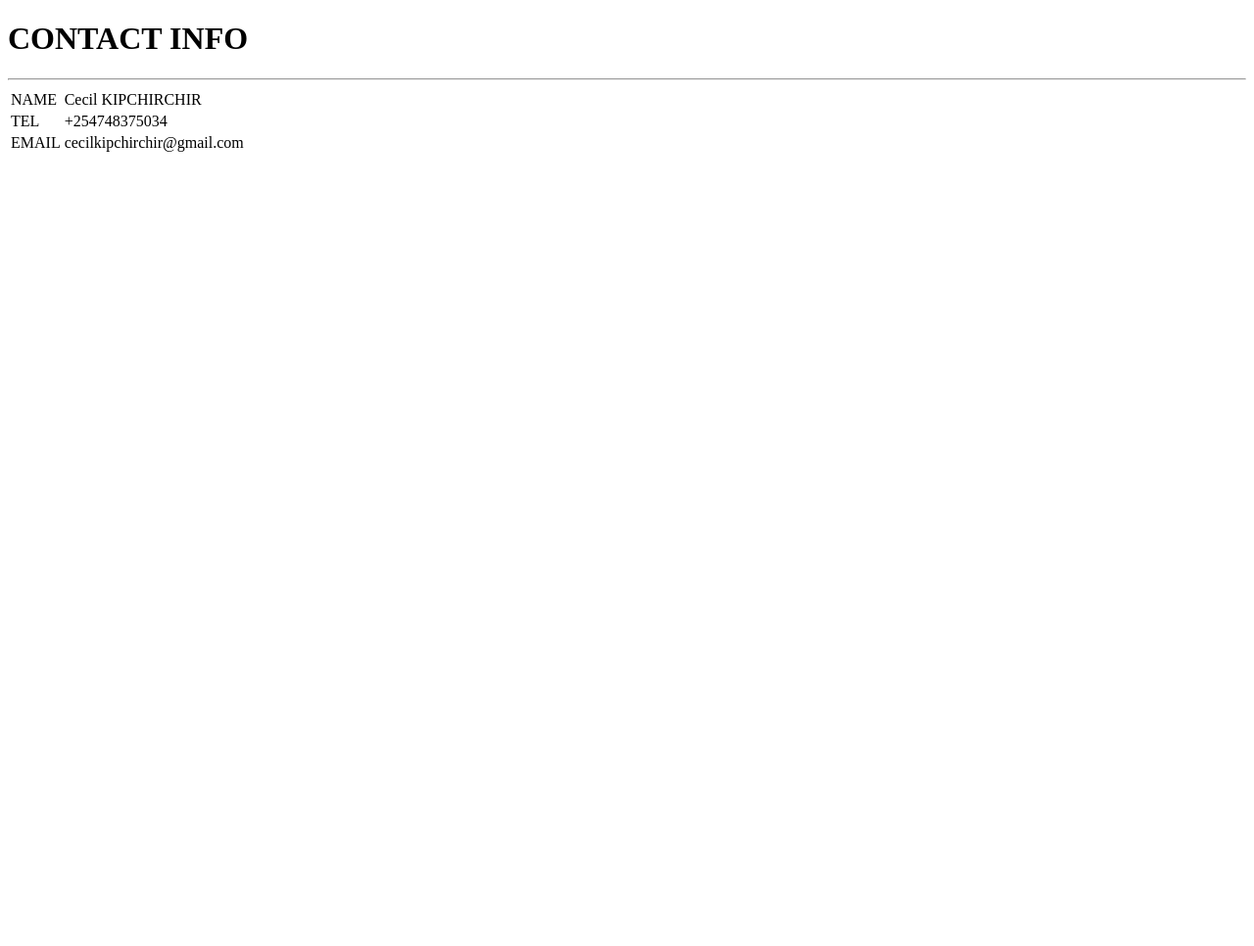
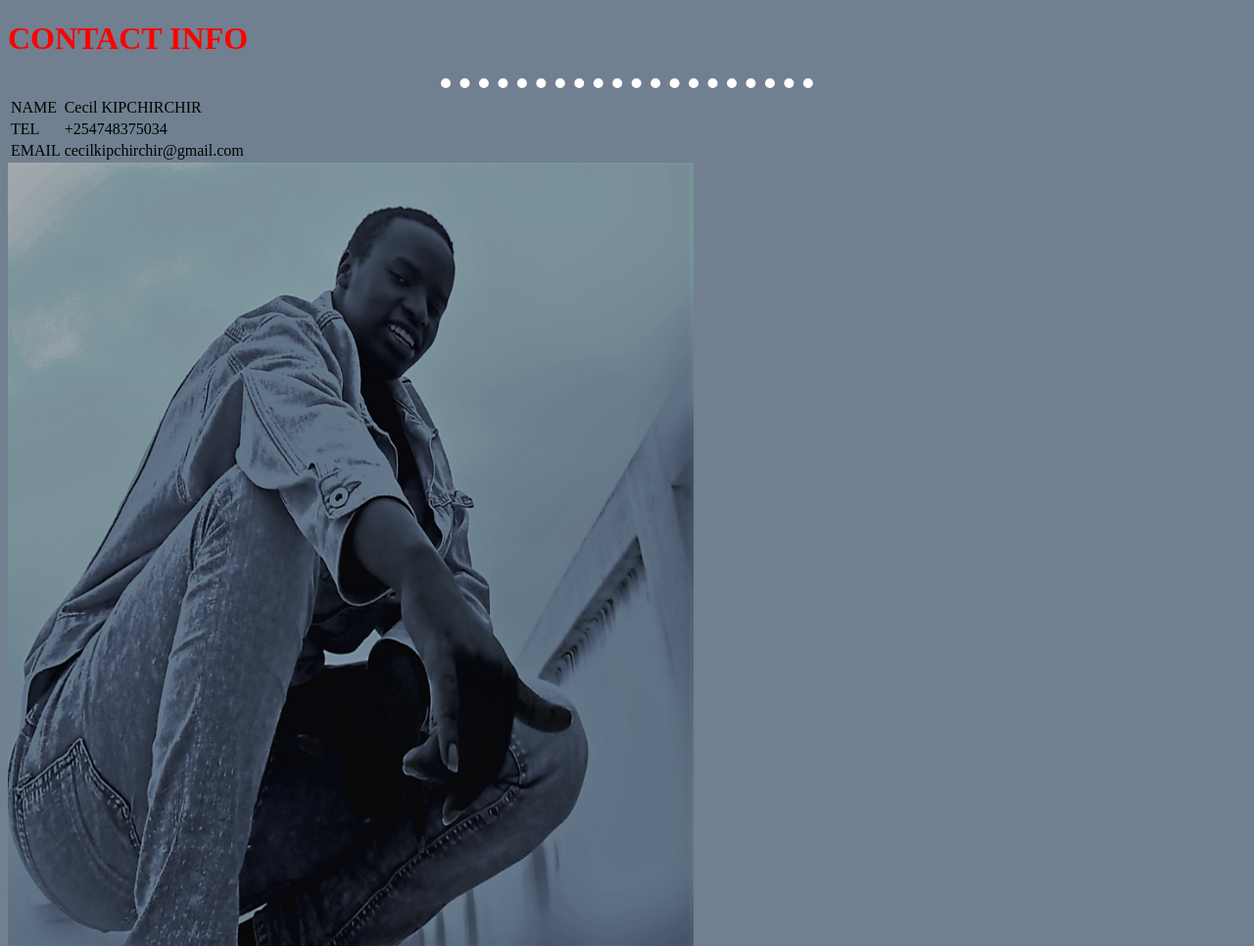
Before and after one commit to CEC-IL/cv, a plain HTML site: page personaldetails.html in a window 1280 px wide. Shown: the whole page at 98% size. Before the commit the page ends 800 px from the top, so only its background shows below. Drawn offline with Linux system fonts and the light colour scheme.

Commit message:
Add files via upload

```diff
--- /dev/null
+++ b/css/styles.css
@@ -0,0 +1,15 @@
+ body {
+   background-color: SLATEGRAY;
+ }
+h1{
+  color: red;
+}
+h3 { color: white;}
+ hr {
+   border-style: none;
+   border-top: dotted;
+   border-width: 10px;
+   border-color: white;
+   height: 0px;
+   width: 30%;
+ }
--- a/personaldetails.html
+++ b/personaldetails.html
@@ -3,9 +3,7 @@
   <head>
     <meta charset="utf-8">
     <title>cecil's personal info</title>
-    <style media="screen">
-      body {background-image: C:\Users\cedri\Desktop\HTML\PicsArt_08-13-01.00.57.jpg;}
-    </style>
+  <link rel="stylesheet" href="css/styles.css">
   </head>
   <body>
     <h1>CONTACT INFO</h1>
@@ -24,5 +22,6 @@
         <td>cecilkipchirchir@gmail.com</td>
       </tr>
     </table>
+    <img src="CECIL.jpg" alt="cecil" height="800" width="700">
   </body>
 </html>
```
Also changed, not shown: index.html (+1 -11 lines).
